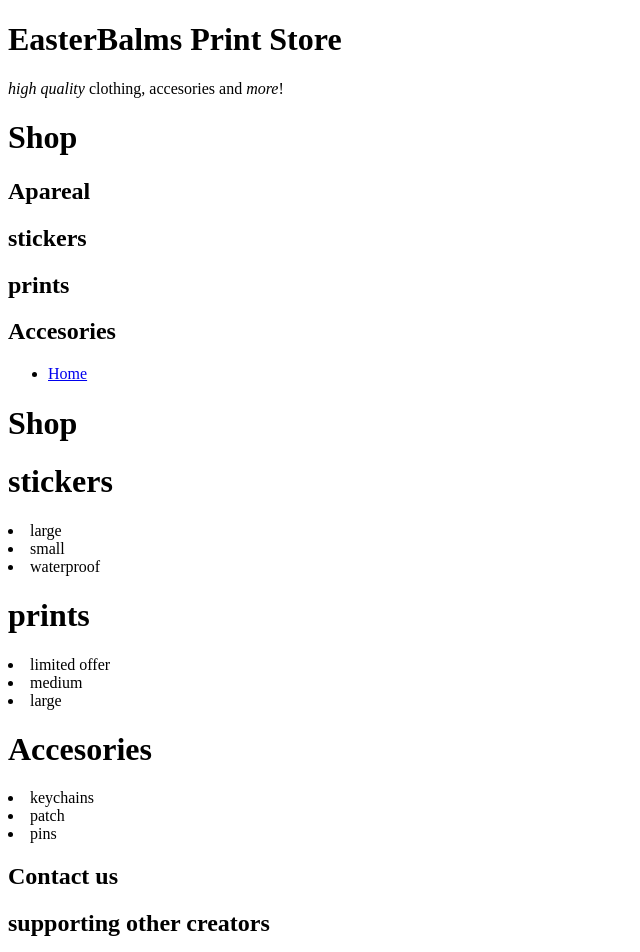
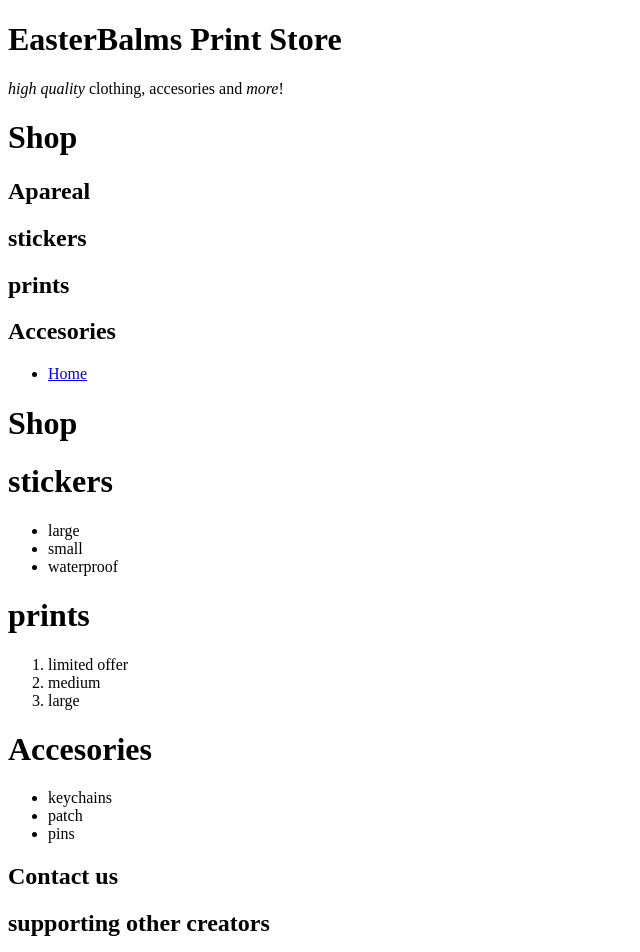
Before and after one commit to EasterBalm/dwdd1600, a plain HTML site: page 03hand-coding/03hand-coding/store.html in a window 1280 px wide. Shown: the top 952 px of the page, without its empty margins (0-640 px from the left). Drawn offline with Linux system fonts and the light colour scheme.

Commit message:
Add files via upload

```diff
--- a/03hand-coding/03hand-coding/store.html
+++ b/03hand-coding/03hand-coding/store.html
@@ -32,19 +32,25 @@
 
 
             <h1>stickers</h1>
+           <ul>
             <li>large</li>
             <li>small</li>
             <li>waterproof</li>
+           </ul>
 
             <h1>prints</h1>
+            <ol>
             <li>limited offer</li>
             <li>medium</li>
             <li>large</li>
+            </ol>
 
             <h1>Accesories</h1>
+            <ul>
             <li>keychains</li>
             <li>patch</li>
             <li>pins</li>
+            </ul>
 
             <h2><b>Contact us</b></h2>
           <h2>supporting other creators </h2>
```
